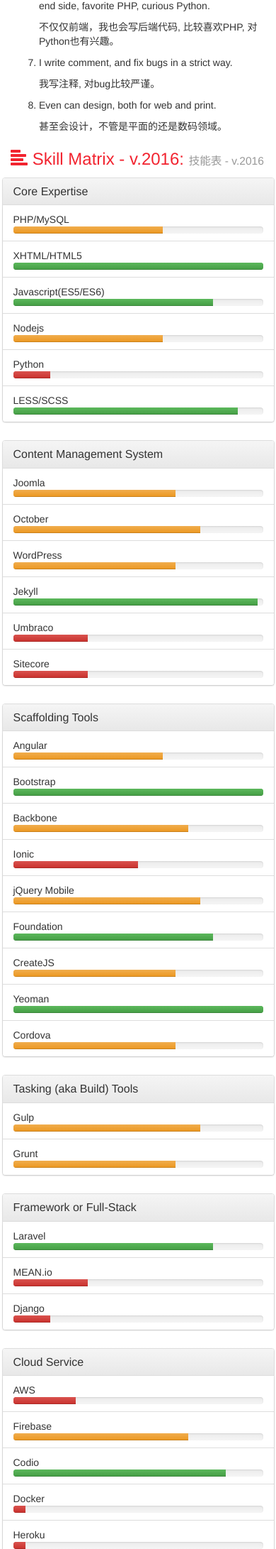
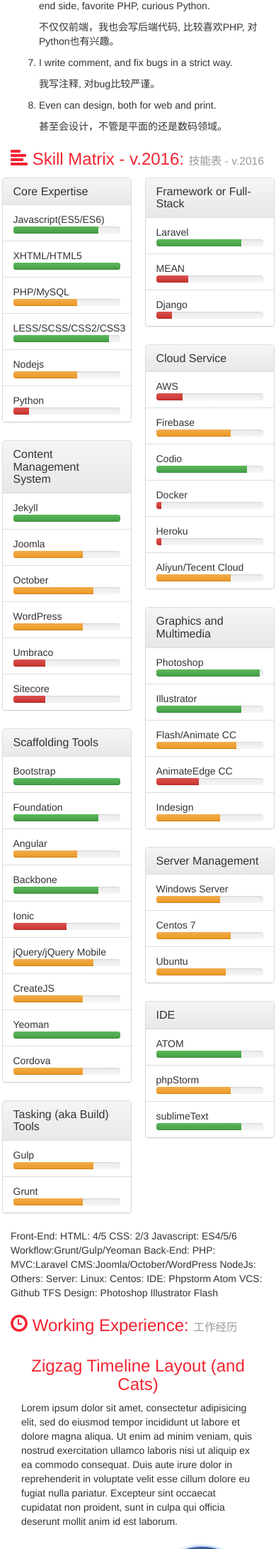
Before and after one commit to iamike/iamike.github.io, a Jekyll site: the page built from cv.html, in a window 390 px wide, cut to the strip 1420-3602 px from the top of the page. Shown: the whole strip at 71% size. Built offline with Jekyll 4.4.1, drawn with Linux system fonts in a browser that asks for light colours.

Commit message:
update matrix

```diff
--- a/_data/skills.json
+++ b/_data/skills.json
@@ -1,125 +1,94 @@
 {
-  "category": [
-    {
+    "category": [{
             "name": "Core Expertise",
-      "detail": [
-        {
+            "detail": [{
+              "name": "Javascript(ES5/ES6)",
+              "score": 80
+            }, {
+                "name": "XHTML/HTML5",
+                "score": 100
+            }, {
                 "name": "PHP/MySQL",
                 "score": 60
-        },
-        {
-          "name": "XHTML/HTML5",
-          "score": 100
-        },
-        {
-          "name": "Javascript(ES5/ES6)",
-          "score": 80
-        },
-        {
-          "name": " Nodejs",
+            }, {
+                "name": "LESS/SCSS/CSS2/CSS3",
+                "score": 90
+            }, {
+                "name": "Nodejs",
                 "score": 60
-        },
-        {
+            }, {
                 "name": "Python",
                 "score": 15
-        },
-        {
-          "name": "LESS/SCSS",
-          "score": 90
-        }
-      ]
-    },
-    {
+            }]
+        }, {
             "name": "Content Management System",
-      "detail": [
-        {
+            "detail": [{
+                "name": "Jekyll",
+                "score": 100
+            }, {
                 "name": "Joomla",
                 "score": 65
-        },
-        {
+            }, {
                 "name": "October",
                 "score": 75
-        },
-        {
+            }, {
                 "name": "WordPress",
                 "score": 65
-        },
-        {
-          "name": "Jekyll",
-          "score": 98
-        },
-        {
+            }, {
                 "name": "Umbraco",
                 "score": 30
-        },
-        {
+            }, {
                 "name": "Sitecore",
                 "score": 30
-        }
-      ]
-    },
-    {
+            }]
+        }, {
             "name": "Scaffolding Tools",
-      "detail":[
-        {
+            "detail": [{
+                    "name": "Bootstrap",
+                    "score": 100
+                }, {
+                    "name": "Foundation",
+                    "score": 80
+                }, {
                     "name": "Angular",
                     "score": 60
-        },
-        {
-          "name": "Bootstrap",
-          "score": 100
-        },
-        {
+                }, {
                     "name": "Backbone",
-          "score": 70
-        },
-        {
+                    "score": 80
+                }, {
                     "name": "Ionic",
                     "score": 50
-        },
-        {
-          "name": "jQuery Mobile",
+                }, {
+                    "name": "jQuery/jQuery Mobile",
                     "score": 75
-        },
-        {
-          "name": "Foundation",
-          "score": 80
                 },
                 {
                     "name": "CreateJS",
                     "score": 65
-        },
-        {
+                }, {
                     "name": "Yeoman",
                     "score": 100
-        },
-        {
+                }, {
                     "name": "Cordova",
                     "score": 65
                 }
             ]
-    },
-    {
+        }, {
             "name": "Tasking (aka Build) Tools",
-      "detail":[
-        {
+            "detail": [{
                 "name": "Gulp",
                 "score": 75
-        },{
+            }, {
                 "name": "Grunt",
                 "score": 65
-        }
-      ]
-    },
-    {
+            }]
+        }, {
             "name": "Framework or Full-Stack",
-      "detail": [
-        {
+            "detail": [{
                     "name": "Laravel",
                     "score": 80
-        },
-        {
-          "name": "MEAN.io",
+                }, {
+                    "name": "MEAN",
                     "score": 30
                 },
 
@@ -128,77 +97,69 @@
                     "score": 15
                 }
             ]
-    },
-    {
+        }, {
             "name": "Cloud Service",
-      "detail": [
-        {
+            "detail": [{
                 "name": "AWS",
                 "score": 25
-        },
-        {
+            }, {
                 "name": "Firebase",
                 "score": 70
-        },
-        {
+            }, {
                 "name": "Codio",
                 "score": 85
-        },
-        {
+            }, {
                 "name": "Docker",
                 "score": 5
-        },
-        {
+            }, {
                 "name": "Heroku",
                 "score": 5
-        },
-        {
+            }, {
                 "name": "Aliyun/Tecent Cloud",
                 "score": 70
-        }
-      ]
-    },
-    {
+            }]
+        }, {
             "name": "Graphics and Multimedia",
-      "detail": [
-        {
+            "detail": [{
                 "name": "Photoshop",
                 "score": 97
-        },
-        {
+            }, {
                 "name": "Illustrator",
                 "score": 80
-        },
-        {
+            }, {
                 "name": "Flash/Animate CC",
                 "score": 75
-        },
-        {
+            }, {
                 "name": "AnimateEdge CC",
                 "score": 40
-        },
-        {
+            }, {
                 "name": "Indesign",
                 "score": 60
-        }
-      ]
-    },
-    {
+            }]
+        }, {
             "name": "Server Management",
-      "detail":[
-        {
-          "name":"Windows Server",
+            "detail": [{
+                "name": "Windows Server",
                 "score": 60
-        },
-        {
-          "name":"Centos 7",
+            }, {
+                "name": "Centos 7",
                 "score": 70
-        },
-        {
-          "name":"Ubuntu",
+            }, {
+                "name": "Ubuntu",
                 "score": 65
-        }
-      ]
+            }]
+        }, {
+            "name": "IDE",
+            "detail": [{
+                "name": "ATOM",
+                "score": 80
+            }, {
+                "name": "phpStorm",
+                "score": 70
+            }, {
+                "name": "sublimeText",
+                "score": 80
+            }]
         }
 
     ]
--- a/assets/themes/bootstrap-3/css/style.css
+++ b/assets/themes/bootstrap-3/css/style.css
@@ -299,45 +299,6 @@ h1, h2, h3, h4 {
     display: none;
   }
 }
-/* Custom, iPhone Retina */
-@media only screen and (max-width: 767px) {
-  .timeline > li:nth-child(even) {
-    margin-bottom: 0px;
-    min-height: 0px;
-    right: 0px;
-  }
-  .timeline > li:nth-child(odd) {
-    margin-bottom: 0px;
-    min-height: 0px;
-    left: 0px;
-  }
-  .timeline>li .timeline-image {
-    position: static;
-    width: 150px;
-    height: 150px;
-    margin-bottom:0px;
-  }
-  .timeline>li:nth-child(even) .timeline-image {
-    left: 0;
-    margin-left: 0;
-  }
-  .timeline>li:nth-child(odd) .timeline-image {
-    float:right;
-    left: 0px;
-    margin-left:0;
-  }
-  .timeline > li:nth-child(even) .timeline-panel {
-    width: 100%;
-    padding: 0 0 20px 14px;
-  }
-  .timeline > li:nth-child(odd) .timeline-panel {
-    width: 100%;
-    padding: 0 14px 20px 0px;
-  }
-  .timeline > li .line {
-    display: none;
-  }
-}
 /* self talkbox */
 .talkbox  {
   position: relative;
@@ -401,3 +362,49 @@ h1, h2, h3, h4 {
  position:relative;
  display: block;
 }
+
+/* Custom, iPhone Retina */
+@media only screen and (max-width: 767px) {
+  .timeline > li:nth-child(even) {
+    margin-bottom: 0px;
+    min-height: 0px;
+    right: 0px;
+  }
+  .timeline > li:nth-child(odd) {
+    margin-bottom: 0px;
+    min-height: 0px;
+    left: 0px;
+  }
+  .timeline>li .timeline-image {
+    position: static;
+    width: 150px;
+    height: 150px;
+    margin-bottom:0px;
+  }
+  .timeline>li:nth-child(even) .timeline-image {
+    left: 0;
+    margin-left: 0;
+  }
+  .timeline>li:nth-child(odd) .timeline-image {
+    float:right;
+    left: 0px;
+    margin-left:0;
+  }
+  .timeline > li:nth-child(even) .timeline-panel {
+    width: 100%;
+    padding: 0 0 20px 14px;
+  }
+  .timeline > li:nth-child(odd) .timeline-panel {
+    width: 100%;
+    padding: 0 14px 20px 0px;
+  }
+  .timeline > li .line {
+    display: none;
+  }
+  .skill-matrix {
+   -moz-column-width: 9em;
+   -webkit-column-width: 9em;
+   -moz-column-gap: 1em;
+   -webkit-column-gap:1em;
+  }
+}
```
Lines whose indentation alone changed are shown as unchanged.
